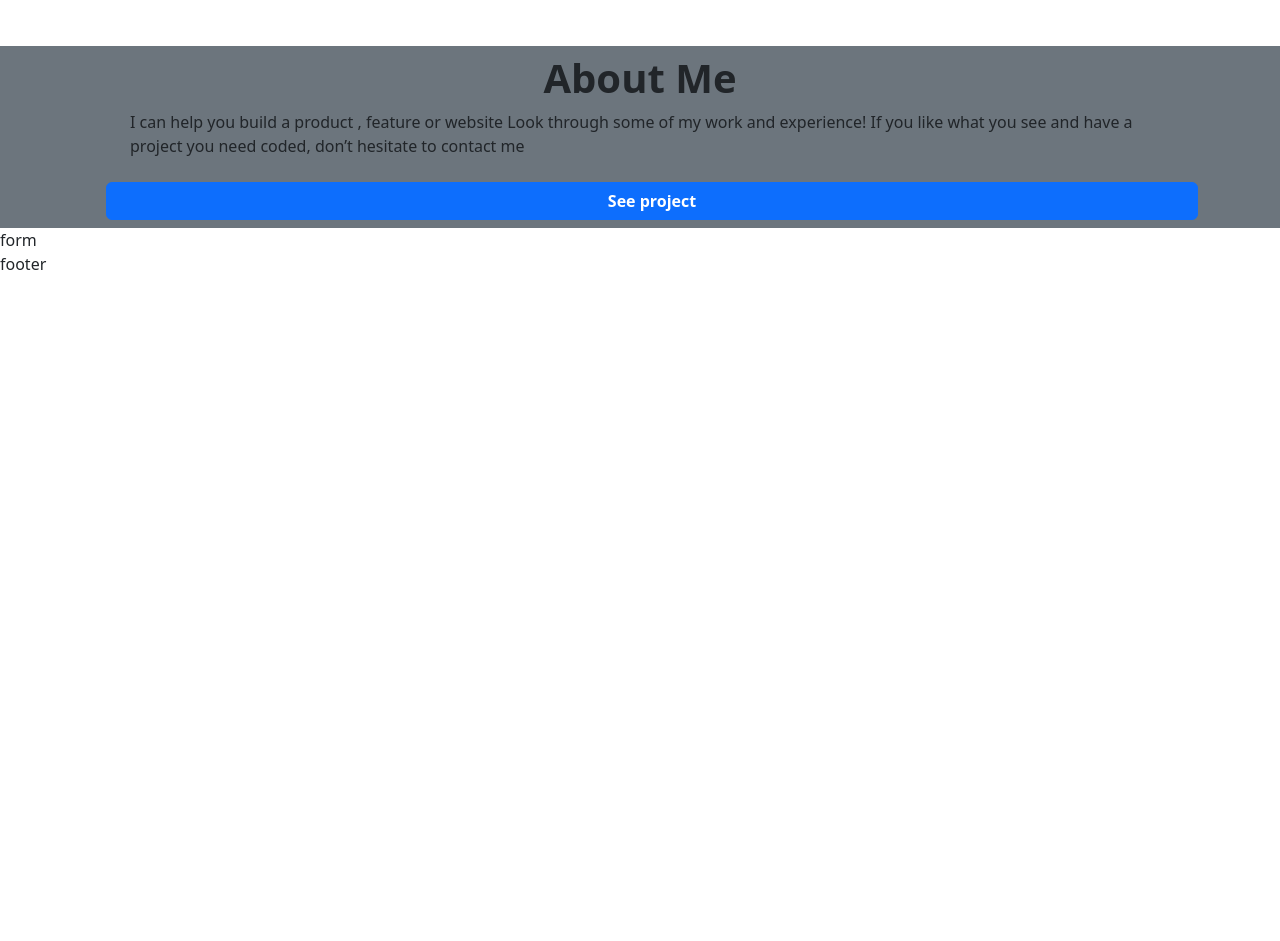
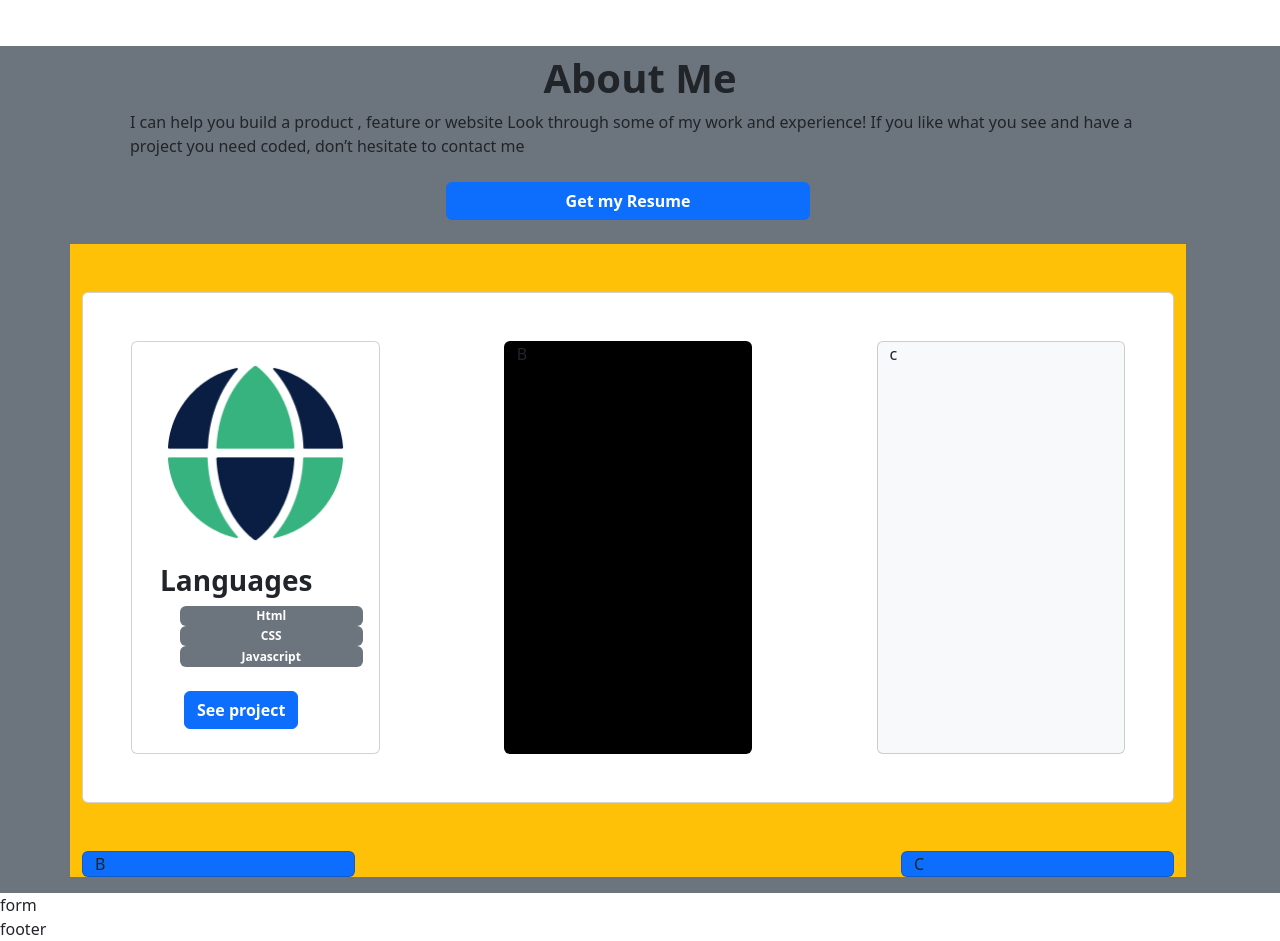
Before and after one commit to mzirkof/try_bootstrap, a website: page index.html in a window 1280 px wide. Shown: the part 2500-3441 px from the top of the page. Before the commit the page ends 2776 px from the top, so only its background shows below. Drawn offline with nearby package versions, Linux system fonts and the light colour scheme.

Commit message:
updated index file for same part I work

```diff
--- a/index.html
+++ b/index.html
@@ -150,8 +150,39 @@
         <h1 class="col-12 d-flex justify-content-center fw-bold mt-2">About Me</h1>
         <p class="col-12 px-5 d-flex justify-content-center mb-3">I can help you build a product , feature or website Look through some of my work and experience! If you like what you see and have a project you need coded, don’t hesitate to contact me</p>
 
-        <div class="row">
-          <button type="button" class="btn btn-primary fw-bold my-2 mx-4">See project</button>
+        <div class="row d-flex justify-content-center mb-3">
+          <button type="button" class="col-4 btn btn-primary fw-bold my-2 mx-4">Get my Resume</button>
+        </div>
+        <div class="row d-flex bg-warning justify-content-between mb-3">
+          <div class="card my-5 ">
+            <div class="row p-5 d-flex justify-content-between">
+
+              <div class="card col-3 ">
+                <div class="card-body">
+                  <img class="img-fluid" src="./assets/images/Icon Langguage.png" alt="">
+                  <h2 class="h3 card-title fw-bold mt-3">Languages </h2>
+                  <!-- <h1>Example heading <span class="badge bg-secondary">New</span></h1> -->
+                  <ul class="row">
+                    <li class="badge bg-secondary">Html</li>
+                    <li class="badge bg-secondary">CSS</li>
+                    <li class="badge bg-secondary">Javascript</li>
+                  </ul>
+                  <div>
+                    <button type="button" class="btn btn-primary fw-bold my-2 mx-4">See project</button>
+                  </div>
+                </div>
+              </div>
+              <div class="card col-3 bg-black">B</div>
+              <div class="card col-3 bg-light">c</div>
+            </div>
+          </div>
+          <div class="card col-3 bg-primary d-flex justify-content-center ">
+            B
+          </div>
+          <div class="card  col-3 bg-primary d-flex justify-content-center ">
+            C
+          </div>
+
         </div>
       </div>
 
```
